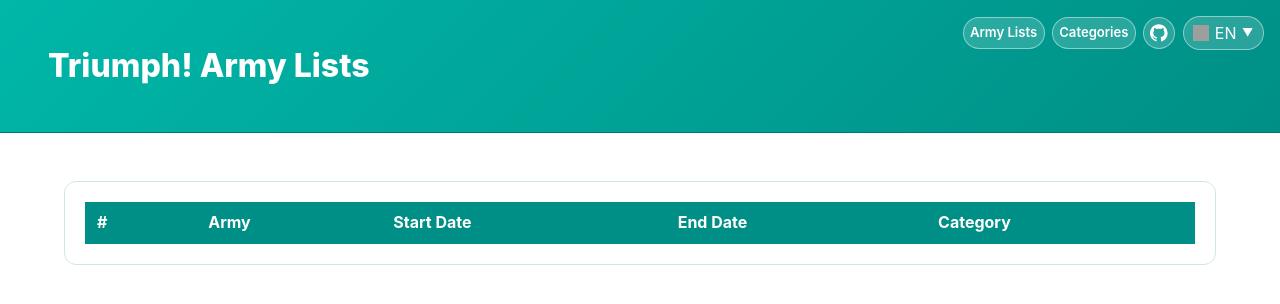
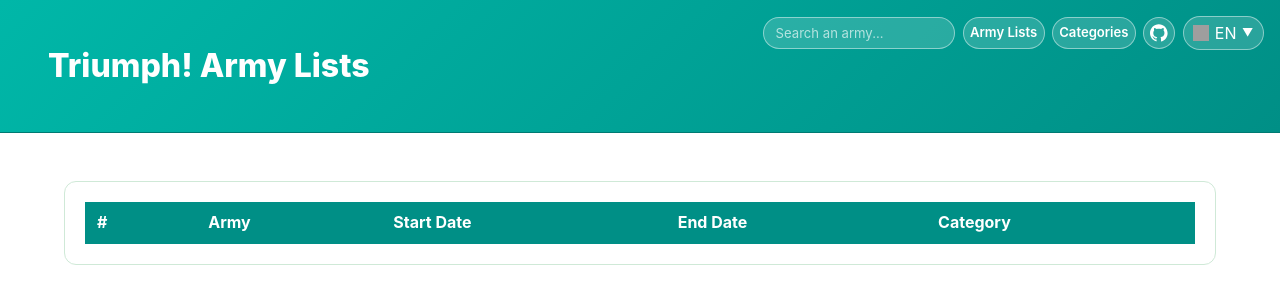
Before and after one commit to leberechtreinhold/leberechtreinhold.github.io, a Flask app: page / in a window 1280 px wide. Shown: the top 304 px of the page. Run offline with Flask 3, Linux system fonts and the light colour scheme; lists and menus that the app fills with data are empty; parts of the project's set-up code (start-up, migrations or seed data) failed here and were passed over; grey boxes are pictures that could not be loaded.

Commit message:
Army searcher!

```diff
--- a/main.py
+++ b/main.py
@@ -91,6 +91,21 @@ CATEGORY_ID_BY_NAME = {
 }
 
 app = Flask(__name__)
+
+
+@app.context_processor
+def inject_army_names():
+        return {
+                "army_names": [
+                        {
+                                "id": str(item.get("id", "")),
+                                "en": str(item.get("name", "")).strip(),
+                                "es": TRANSLATION_ES_BY_KEY.get(str(item.get("name", "")).strip(), ""),
+                        }
+                        for item in ARMY_LISTS
+                        if item.get("id") and item.get("name")
+                ]
+        }
 
 
 def format_year(value, language="en"):
--- a/templates/_language_switcher.html
+++ b/templates/_language_switcher.html
@@ -1,4 +1,15 @@
 <div class="language-switcher">
+    <div class="army-search-wrapper">
+        <input
+            type="search"
+            id="army-search"
+            class="army-search-input"
+            placeholder="Search an army..."
+            aria-label="Search an army"
+            autocomplete="off"
+        />
+        <div class="army-search-dropdown" id="army-search-dropdown" role="listbox"></div>
+    </div>
     <a
         class="header-link"
         href="/"
--- a/templates/_triumph_db_style.html
+++ b/templates/_triumph_db_style.html
@@ -74,10 +74,77 @@
         background: rgba(255, 255, 255, 0.24);
     }
 
+    .language-switcher .github-link svg,
     .language-switcher .header-link svg {
         width: 1.1rem;
         height: 1.1rem;
         fill: currentColor;
+    }
+
+    .army-search-wrapper {
+        position: relative;
+    }
+
+    .army-search-input {
+        height: 2rem;
+        padding: 0 0.7rem;
+        border: 1px solid rgba(255, 255, 255, 0.45);
+        border-radius: 999px;
+        background: rgba(255, 255, 255, 0.16);
+        color: #ffffff;
+        font-size: 0.82rem;
+        outline: none;
+        width: 12rem;
+    }
+
+    .army-search-input::placeholder {
+        color: rgba(255, 255, 255, 0.65);
+    }
+
+    .army-search-input:focus {
+        background: rgba(255, 255, 255, 0.24);
+        border-color: rgba(255, 255, 255, 0.7);
+    }
+
+    .army-search-dropdown {
+        display: none;
+        position: absolute;
+        top: calc(100% + 0.35rem);
+        left: 0;
+        min-width: 100%;
+        background: #ffffff;
+        border: 1px solid var(--theme-green-mid);
+        border-radius: 0.7rem;
+        padding: 0.25rem;
+        box-shadow: 0 0.45rem 1.2rem rgba(0, 0, 0, 0.15);
+        z-index: 30;
+        max-height: 16rem;
+        overflow-y: auto;
+    }
+
+    .army-search-dropdown.is-open {
+        display: block;
+    }
+
+    .army-search-option {
+        display: block;
+        width: 100%;
+        border: 0;
+        background: transparent;
+        color: var(--theme-text);
+        border-radius: 0.5rem;
+        padding: 0.42rem 0.6rem;
+        text-align: left;
+        cursor: pointer;
+        font-size: 0.85rem;
+        white-space: nowrap;
+        overflow: hidden;
+        text-overflow: ellipsis;
+    }
+
+    .army-search-option:hover,
+    .army-search-option.is-active {
+        background: var(--theme-green-soft);
     }
 
     .language-switcher .language-buttons {
--- a/templates/triumph_db.js
+++ b/templates/triumph_db.js
@@ -11,8 +11,10 @@
         ? Array.from(table.querySelectorAll("thead th.sortable"))
         : [];
     let currentSort = { col: 1, dir: "asc" };
+    let currentLang = "en";
 
     function applyLanguage(language) {
+        currentLang = language;
         document.body.dataset.lang = language;
         const elements = document.querySelectorAll("[data-lang-en][data-lang-es]");
         elements.forEach((element) => {
@@ -32,6 +34,9 @@
                 element.dataset.sortValue = value.trim().toLowerCase();
             }
         });
+        if (typeof renderDropdown === "function" && armySearch && armySearch.value.trim()) {
+            renderDropdown(armySearch.value);
+        }
     }
 
     function setActiveLanguage(language) {
@@ -157,9 +162,87 @@
         }
     });
 
+    const armySearch = document.getElementById("army-search");
+    const armyDropdown = document.getElementById("army-search-dropdown");
+    const ARMY_NAMES = {{ army_names | tojson }};
+    let activeIndex = -1;
+
     if (table && tbody && headers.length > 0) {
         sortBy(1, "number", "asc");
     }
     setActiveLanguage("en");
     applyLanguage("en");
+
+    function getArmyLabel(army) {
+        return (currentLang === "es" && army.es) ? army.es : army.en;
+    }
+
+    function renderDropdown(query) {
+        if (!armySearch || !armyDropdown) return;
+        const q = query.trim().toLowerCase();
+        if (!q) {
+            closeDropdown();
+            return;
+        }
+        const matches = ARMY_NAMES.filter((a) =>
+            getArmyLabel(a).toLowerCase().includes(q)
+        ).slice(0, 10);
+
+        if (matches.length === 0) {
+            closeDropdown();
+            return;
+        }
+
+        activeIndex = -1;
+        armyDropdown.innerHTML = "";
+        matches.forEach((army, i) => {
+            const btn = document.createElement("button");
+            btn.type = "button";
+            btn.className = "army-search-option";
+            btn.textContent = getArmyLabel(army);
+            btn.dataset.armyId = army.id;
+            btn.addEventListener("mousedown", (e) => {
+                e.preventDefault();
+                window.location.href = "/army/" + army.id;
+            });
+            armyDropdown.appendChild(btn);
+        });
+        armyDropdown.classList.add("is-open");
+    }
+
+    function closeDropdown() {
+        if (armyDropdown) {
+            armyDropdown.classList.remove("is-open");
+            armyDropdown.innerHTML = "";
+        }
+        activeIndex = -1;
+    }
+
+    function setActive(index) {
+        const options = armyDropdown ? Array.from(armyDropdown.querySelectorAll(".army-search-option")) : [];
+        options.forEach((opt, i) => opt.classList.toggle("is-active", i === index));
+        activeIndex = index;
+    }
+
+    if (armySearch) {
+        armySearch.addEventListener("input", () => renderDropdown(armySearch.value));
+
+        armySearch.addEventListener("keydown", (e) => {
+            const options = armyDropdown ? Array.from(armyDropdown.querySelectorAll(".army-search-option")) : [];
+            if (e.key === "ArrowDown") {
+                e.preventDefault();
+                setActive(Math.min(activeIndex + 1, options.length - 1));
+            } else if (e.key === "ArrowUp") {
+                e.preventDefault();
+                setActive(Math.max(activeIndex - 1, 0));
+            } else if (e.key === "Enter" && activeIndex >= 0 && options[activeIndex]) {
+                e.preventDefault();
+                window.location.href = "/army/" + options[activeIndex].dataset.armyId;
+            } else if (e.key === "Escape") {
+                closeDropdown();
+            }
+        });
+
+        armySearch.addEventListener("blur", () => setTimeout(closeDropdown, 150));
+    }
 })();
```
